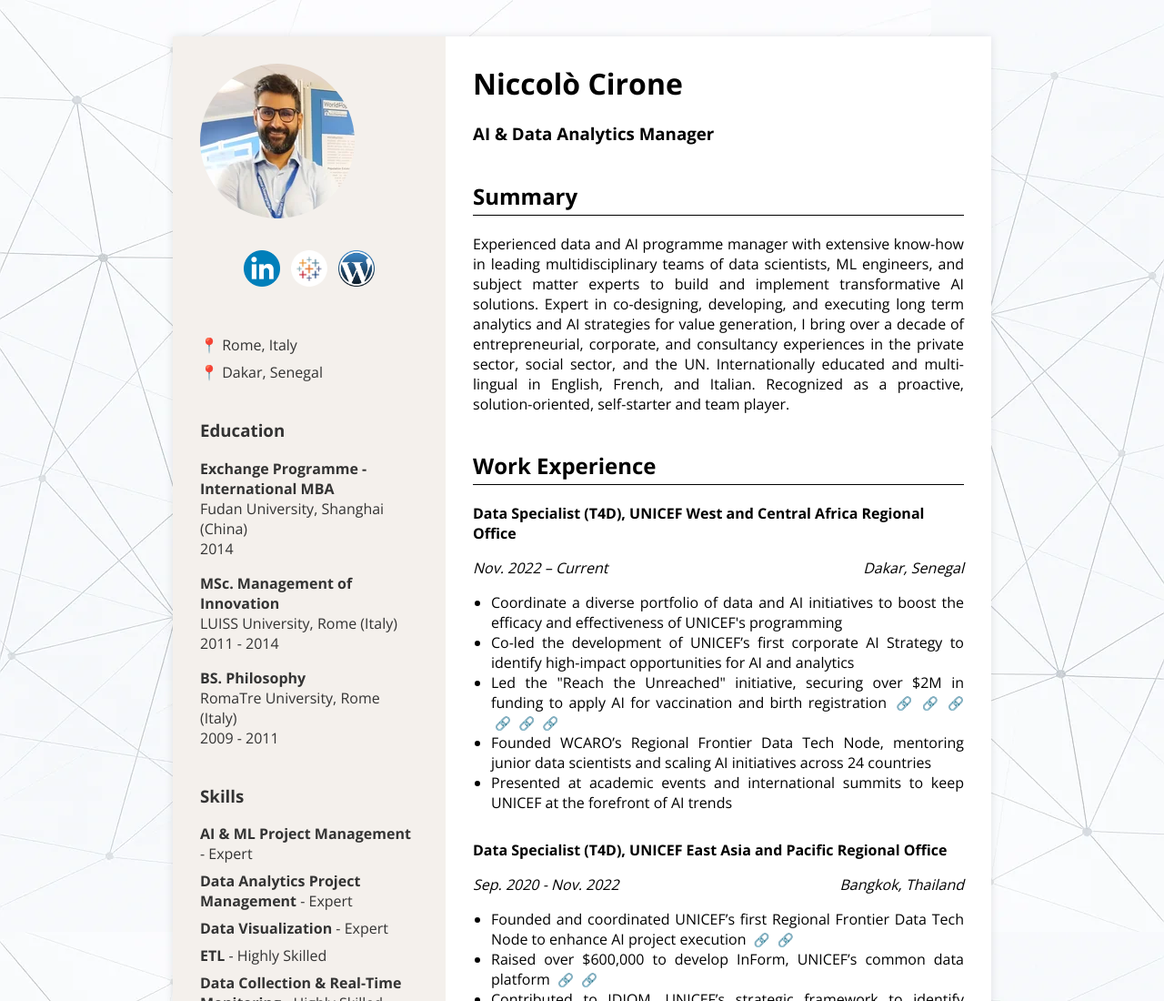
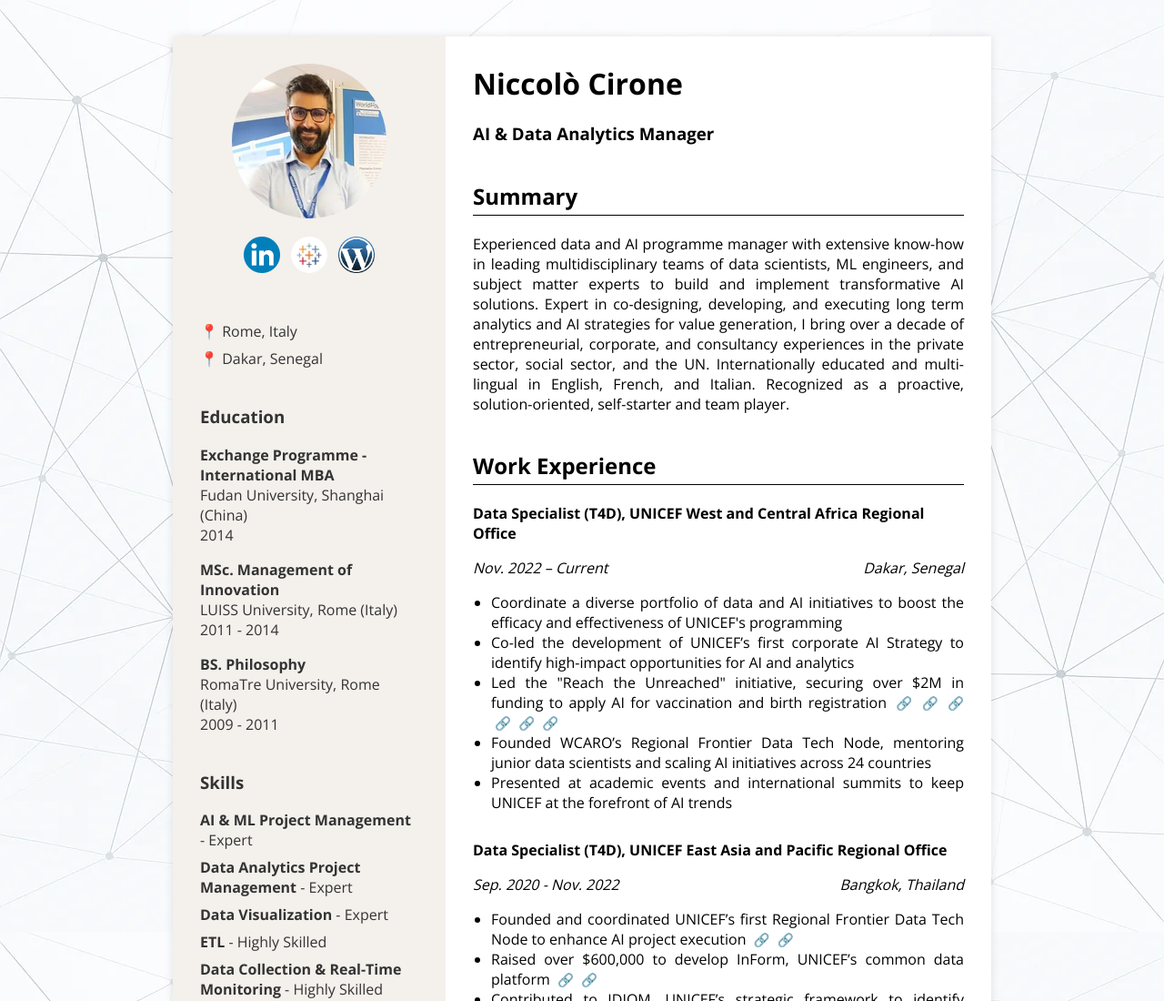
Before and after one commit to Nicco-Cirone/nicco-cirone.github.io, a plain HTML site: page index.html in a window 1280 px wide. Shown: the top 1100 px of the page at 91% size. Drawn offline with Linux system fonts and the light colour scheme.

Commit message:
Update index.html

```diff
--- a/index.html
+++ b/index.html
@@ -57,7 +57,21 @@
   max-width: 300px;
   box-sizing: border-box;
   flex-shrink: 0;
-}
+  }
+
+  .photo-wrapper {
+  display: flex;
+  justify-content: center;
+  margin-bottom: 20px;
+  }
+
+.profile-photo {
+  border-radius: 50%;
+  width: 170px;
+  height: 170px;
+  object-fit: cover;
+  }
+
 
   @font-face {
     font-family: 'Open Sans';
@@ -382,7 +396,9 @@
 <div class="container">
 <div class="sidebar">
   <div class="section-block contact">
-    <img src="img/photo.webp" alt="Niccolò Cirone" style="border-radius: 50%; width: 170px; height: 170px; object-fit: cover; margin-bottom: 20px;">
+    <div class="photo-wrapper">
+      <img src="img/photo.webp" alt="Niccolò Cirone" class="profile-photo">
+    </div>
     <div class="contact-icons">
       <a href="https://www.linkedin.com/in/niccolocirone/" class="tooltip-link" data-tooltip="LinkedIn Profile" target="_blank" rel="noopener noreferrer">
         <img src="img/Linkedin.webp" alt="LinkedIn Icon" class="icon">
```
